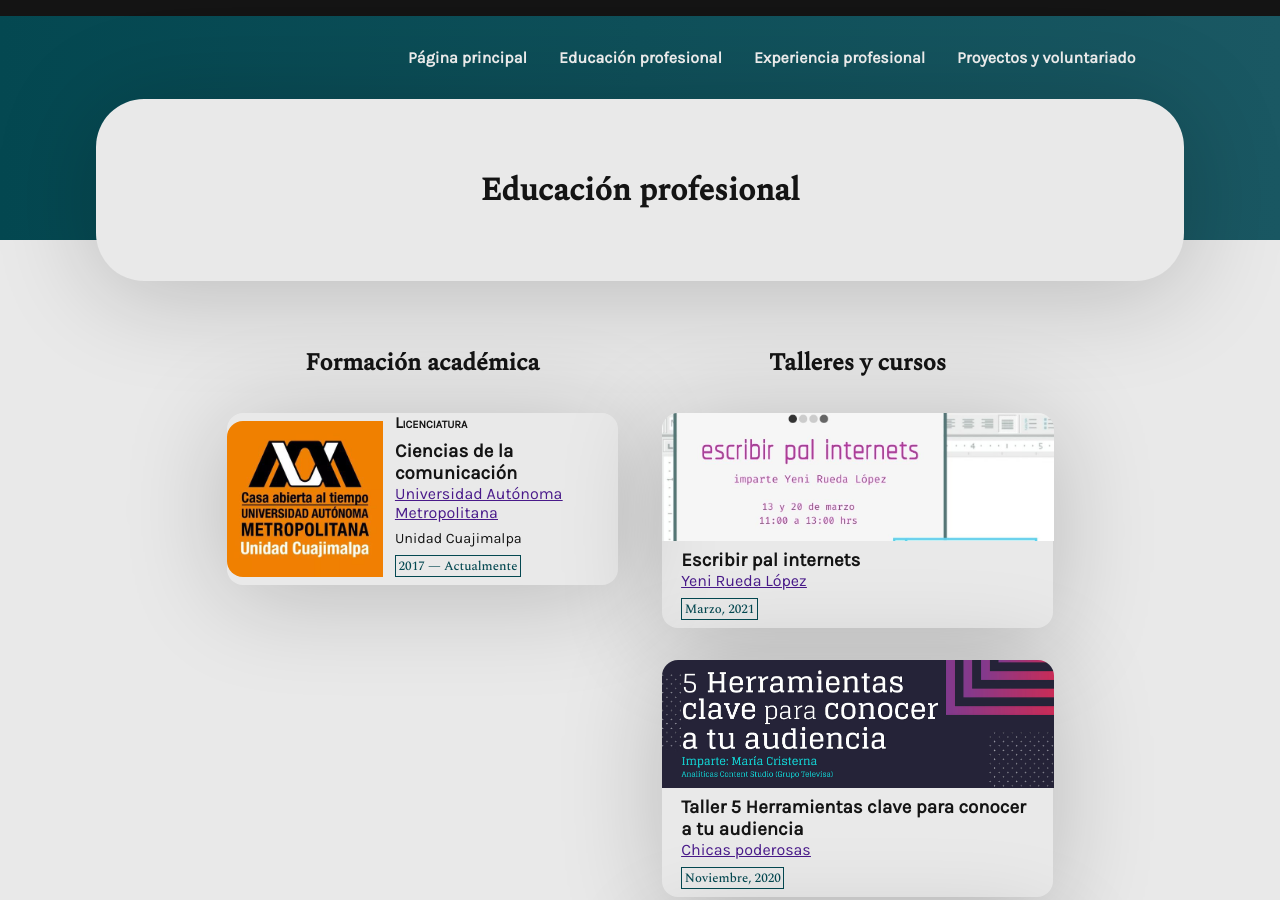
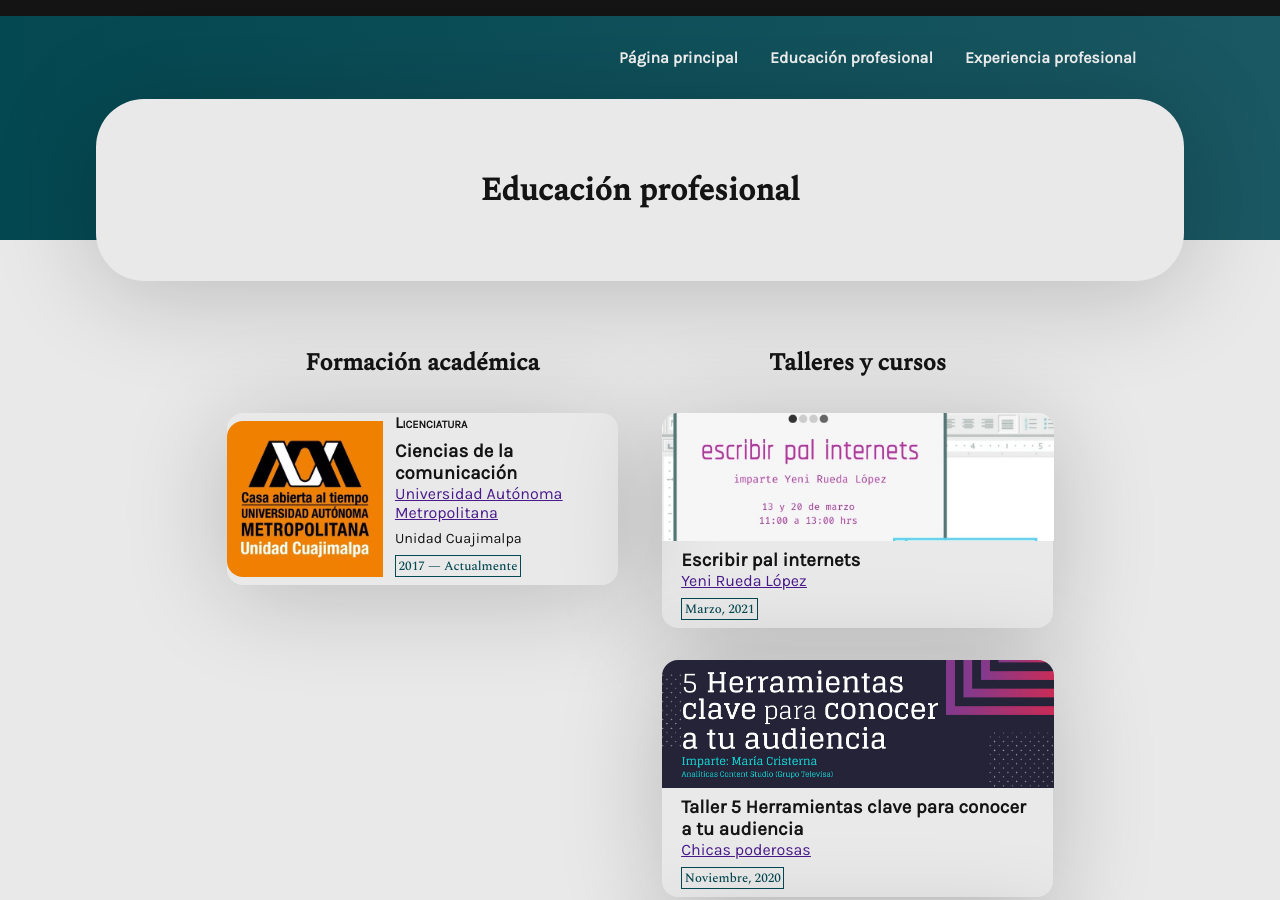
Before and after one commit to Rocasaurio/cv, a plain HTML site: page education.html in a window 1280 px wide. Shown: the top 900 px of the page. Drawn offline with nearby package versions, Linux system fonts and the light colour scheme.

Commit message:
- Proyectos y V. del navegador

```diff
--- a/education.html
+++ b/education.html
@@ -26,7 +26,6 @@
     <a class="hvr-underline-from-center hvr-fade" href="index.html"><p>Página principal</p></a>
     <a class="hvr-underline-from-center hvr-fade" href="education.html"><p>Educación profesional</p></a>
     <a class="hvr-underline-from-center hvr-fade" href="work.html"><p>Experiencia profesional</p></a>
-    <a class="hvr-underline-from-center hvr-fade" href=""><p>Proyectos y voluntariado</p></a>
 </nav>
 
 
```
